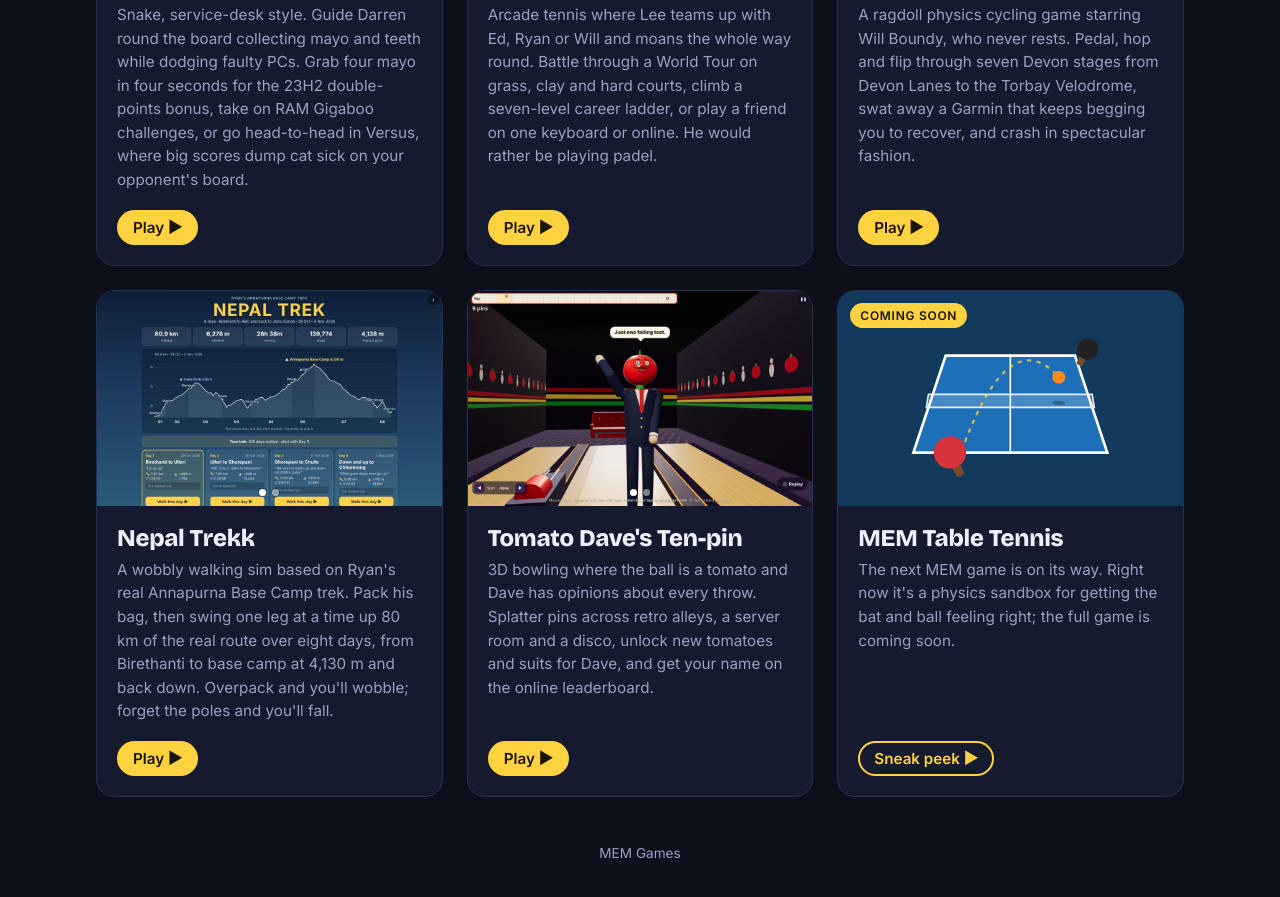
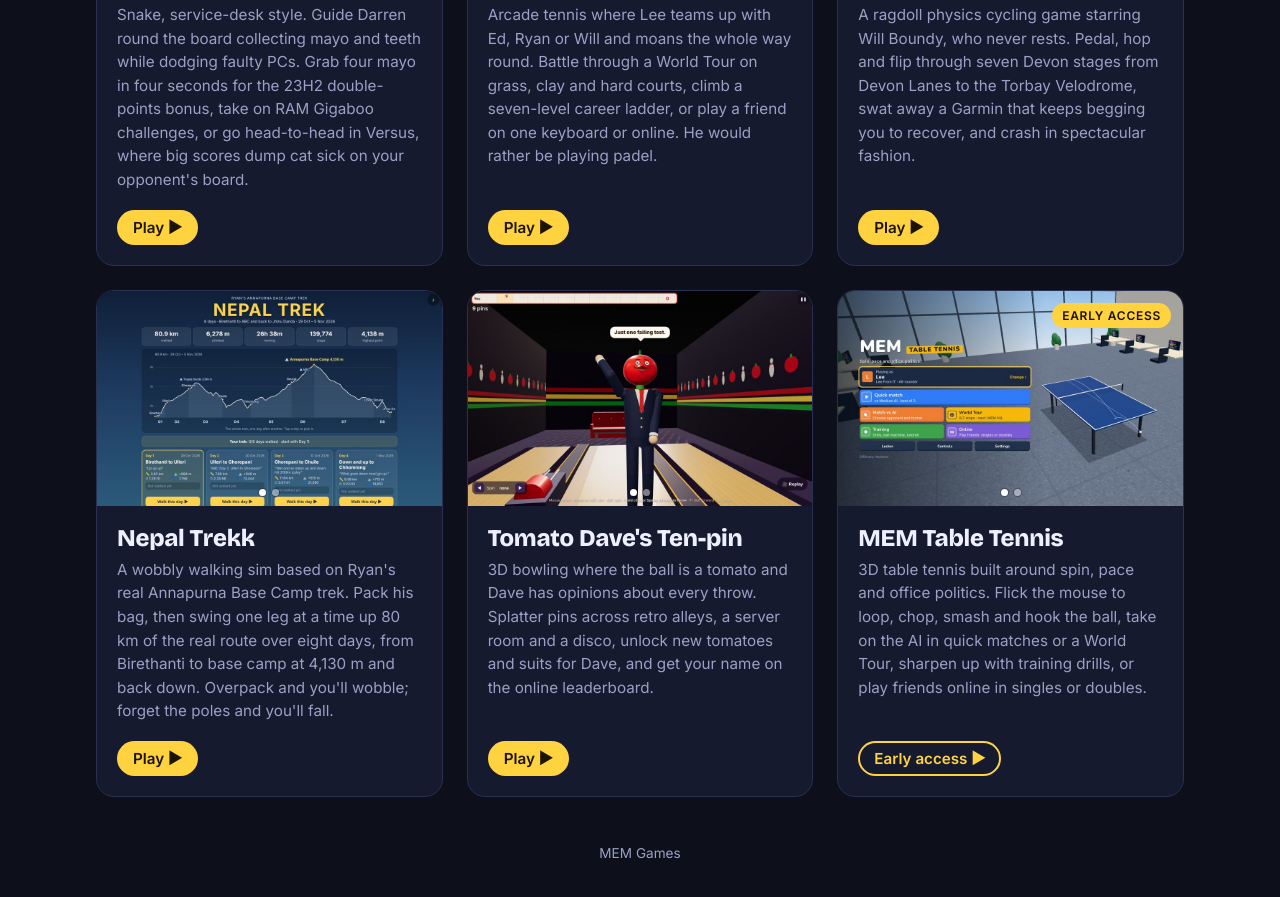
Before and after one commit to LeeVilenski/MEM-Games, a plain HTML site: page index.html in a window 1280 px wide. Shown: the part 493-1390 px from the top of the page. Drawn offline with nearby package versions, Linux system fonts and the light colour scheme.

Commit message:
Move MEM Table Tennis to early access with screenshots (#1)
Replace the placeholder art with title screen and gameplay shots from the
current build, swap the sneak peek label for early access and describe
the full game.


Claude-Session: https://claude.ai/code/session_01QEaTJJDgazE1hs7TzwQSZ7

Co-authored-by: Claude <noreply@anthropic.com>

```diff
--- a/index.html
+++ b/index.html
@@ -89,13 +89,11 @@
 
     .card.soon .play { background: transparent; color: var(--accent); box-shadow: inset 0 0 0 2px var(--accent); }
     .badge {
-      position: absolute; top: 12px; left: 12px;
+      position: absolute; top: 12px; right: 12px;
       background: var(--accent); color: var(--accent-ink);
       font-weight: 600; font-size: .75rem; letter-spacing: .06em; text-transform: uppercase;
       padding: 5px 10px; border-radius: 999px;
     }
-    .shot.art { position: relative; background: #0f3b2e; }
-    .shot.art svg { width: 100%; height: 100%; display: block; }
 
     footer { text-align: center; color: var(--muted); font-size: .85rem; margin-top: 48px; }
   </style>
@@ -153,24 +151,11 @@
         </div>
       </a>
       <a class="card soon" href="https://mem-table-tennis.vercel.app">
-        <div class="shot art">
-          <svg viewBox="0 0 320 200" role="img" aria-label="A table tennis table with a ball mid-rally">
-            <rect width="320" height="200" fill="#123a5c"/>
-            <polygon points="70,150 250,150 220,60 100,60" fill="#1d6fb8" stroke="#fff" stroke-width="2.5"/>
-            <line x1="160" y1="60" x2="160" y2="150" stroke="#fff" stroke-width="1.5"/>
-            <polygon points="82,108 238,108 236,96 84,96" fill="rgba(255,255,255,.18)" stroke="#e8ecff" stroke-width="1.5"/>
-            <path d="M118 140 Q160 30 205 80" fill="none" stroke="#ffd23f" stroke-width="2" stroke-dasharray="4 5" opacity=".8"/>
-            <circle cx="205" cy="80" r="6" fill="#ff8a1f"/>
-            <ellipse cx="205" cy="104" rx="6" ry="2" fill="rgba(0,0,0,.3)"/>
-            <g transform="translate(104 150) rotate(-25)"><rect x="-4" y="6" width="8" height="18" rx="3" fill="#7a4a24"/><circle r="15" fill="#d8323a"/></g>
-            <g transform="translate(232 54) rotate(30)"><rect x="-3" y="5" width="6" height="12" rx="2" fill="#7a4a24"/><circle r="10" fill="#222"/></g>
-          </svg>
-          <span class="badge">Coming soon</span>
-        </div>
+        <div class="shot multi"><img class="on" src="screenshots/mem-table-tennis.jpg" alt="MEM Table Tennis title screen in the MEM office, with Lee picked as the player" loading="lazy"><img src="screenshots/mem-table-tennis-gameplay.jpg" alt="A quick match against the AI, the ball arcing over the net with its trail showing" loading="lazy"><span class="badge">Early access</span></div>
         <div class="body">
           <h2>MEM Table Tennis</h2>
-          <p class="tag">The next MEM game is on its way. Right now it's a physics sandbox for getting the bat and ball feeling right; the full game is coming soon.</p>
-          <span class="play">Sneak peek ▶</span>
+          <p class="tag">3D table tennis built around spin, pace and office politics. Flick the mouse to loop, chop, smash and hook the ball, take on the AI in quick matches or a World Tour, sharpen up with training drills, or play friends online in singles or doubles.</p>
+          <span class="play">Early access ▶</span>
         </div>
       </a>
     </main>
```
Also changed, not shown: screenshots/mem-table-tennis-gameplay.jpg (added), screenshots/mem-table-tennis.jpg (added).
